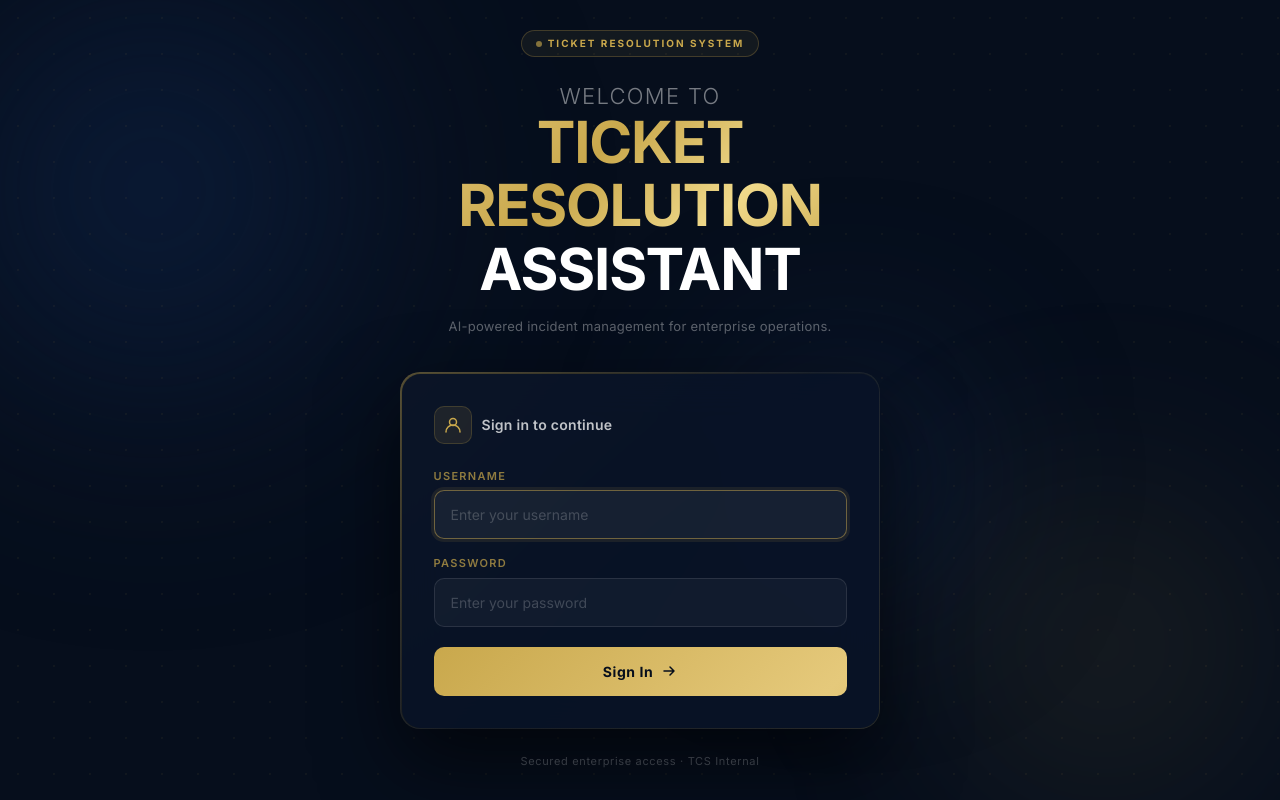
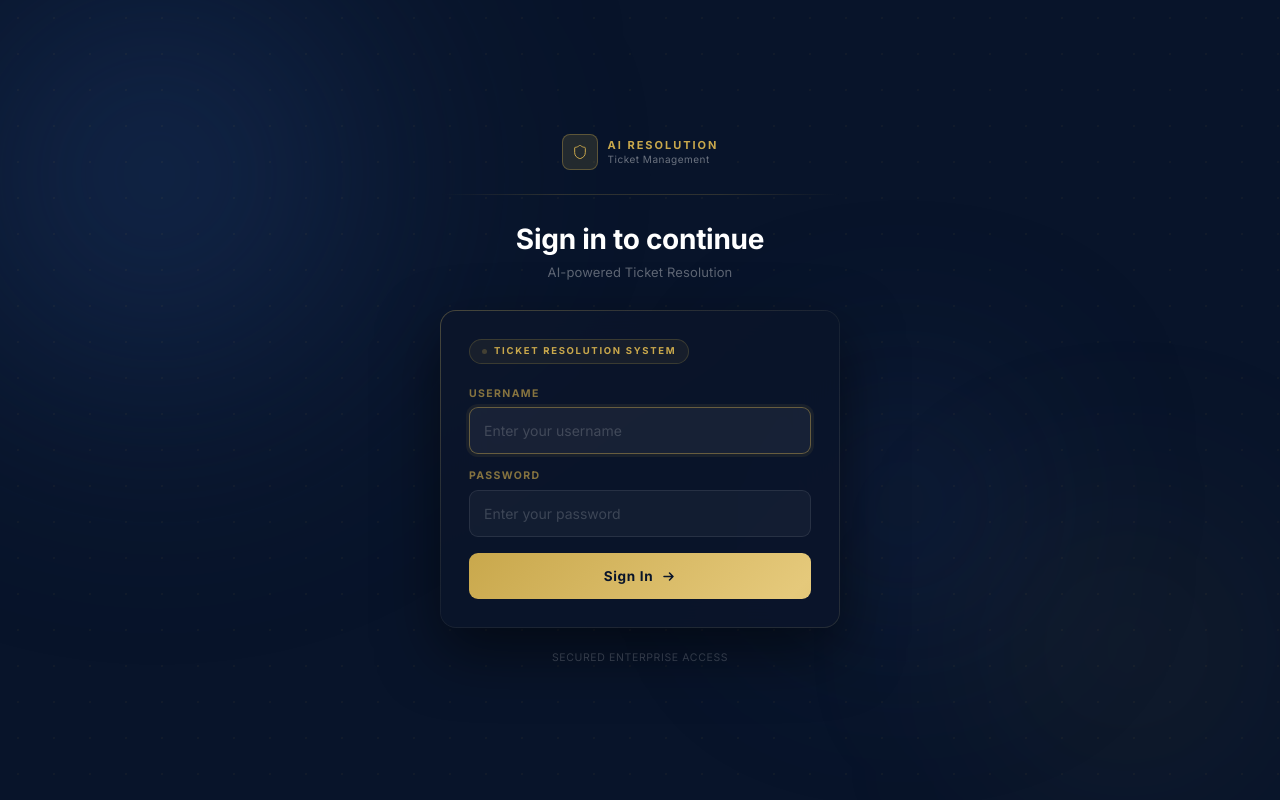
Before and after one commit to initritik/similar-incidents-agentic-1, a React (Vite) app in the folder frontend/: page / in a window 1280 px wide. Built offline with nearby package versions, Linux system fonts and the light colour scheme.

Commit message:
final login page

```diff
--- a/frontend/src/components/forms/IncidentSearchForm.tsx
+++ b/frontend/src/components/forms/IncidentSearchForm.tsx
@@ -52,7 +52,7 @@ export function IncidentSearchForm({
 
       <div className="px-5 py-5">
         <p className="text-xs leading-relaxed text-muted-foreground">
-          Enter a ServiceNow incident identifier to start the five-agent AI
+          Enter a ServiceNow Ticket ID to start the five-agent AI
           resolution pipeline.
         </p>
 
@@ -63,7 +63,7 @@ export function IncidentSearchForm({
               htmlFor="incident-id"
               className="text-xs font-semibold uppercase tracking-wider text-foreground/70"
             >
-              Incident ID
+              Ticket ID
             </label>
             <input
               id="incident-id"
--- a/frontend/src/index.css
+++ b/frontend/src/index.css
@@ -179,7 +179,8 @@
   100% { stroke-dashoffset: -14; }
 }
 /* ═══════════════════════════════════════════════════
-   LOGIN PAGE
+/* ═══════════════════════════════════════════════════
+   LOGIN PAGE  — redesigned to match nav/workflow vibe
 ═══════════════════════════════════════════════════ */
 
 .login-root {
@@ -188,56 +189,57 @@
   display: flex;
   align-items: center;
   justify-content: center;
-  background: #060e1c;
+  /* Same deep navy as the app nav, not pitch-black */
+  background: #08142a;
   overflow: hidden;
   padding: 1rem;
 }
 
-/* Atmospheric orbs */
+/* Atmospheric orbs — softer, matching nav's navy palette */
 .login-orb {
   position: absolute;
   border-radius: 50%;
-  filter: blur(90px);
+  filter: blur(100px);
   pointer-events: none;
 }
 .login-orb-1 {
-  width: 600px; height: 600px;
-  background: radial-gradient(circle, rgba(12,31,63,0.95) 0%, transparent 70%);
-  top: -120px; left: -160px;
-  animation: orb-drift-1 14s ease-in-out infinite alternate;
+  width: 700px; height: 700px;
+  background: radial-gradient(circle, rgba(26,52,97,0.7) 0%, transparent 65%);
+  top: -180px; left: -200px;
+  animation: orb-drift-1 16s ease-in-out infinite alternate;
 }
 .login-orb-2 {
-  width: 500px; height: 500px;
-  background: radial-gradient(circle, rgba(201,168,76,0.12) 0%, transparent 70%);
-  bottom: -100px; right: -80px;
-  animation: orb-drift-2 18s ease-in-out infinite alternate;
+  width: 420px; height: 420px;
+  background: radial-gradient(circle, rgba(201,168,76,0.09) 0%, transparent 70%);
+  bottom: -60px; right: -60px;
+  animation: orb-drift-2 20s ease-in-out infinite alternate;
 }
 .login-orb-3 {
-  width: 300px; height: 300px;
-  background: radial-gradient(circle, rgba(26,52,97,0.6) 0%, transparent 70%);
-  top: 40%; left: 55%;
-  animation: orb-drift-3 22s ease-in-out infinite alternate;
+  width: 280px; height: 280px;
+  background: radial-gradient(circle, rgba(36,63,114,0.5) 0%, transparent 70%);
+  top: 45%; left: 60%;
+  animation: orb-drift-3 24s ease-in-out infinite alternate;
 }
 
 @keyframes orb-drift-1 {
   from { transform: translate(0, 0) scale(1); }
-  to   { transform: translate(40px, 30px) scale(1.08); }
+  to   { transform: translate(30px, 20px) scale(1.06); }
 }
 @keyframes orb-drift-2 {
   from { transform: translate(0, 0) scale(1); }
-  to   { transform: translate(-30px, -20px) scale(1.05); }
+  to   { transform: translate(-20px, -15px) scale(1.04); }
 }
 @keyframes orb-drift-3 {
   from { transform: translate(0, 0); }
-  to   { transform: translate(-60px, 40px); }
+  to   { transform: translate(-50px, 30px); }
 }
 
-/* Subtle dot grid */
+/* Dot-grid texture */
 .login-grid {
   position: absolute;
   inset: 0;
   background-image:
-    radial-gradient(circle, rgba(201,168,76,0.06) 1px, transparent 1px);
+    radial-gradient(circle, rgba(201,168,76,0.05) 1px, transparent 1px);
   background-size: 36px 36px;
   pointer-events: none;
 }
@@ -251,122 +253,142 @@
   align-items: center;
   text-align: center;
   width: 100%;
-  max-width: 480px;
-  gap: 0;
+  max-width: 400px;
 }
 
-/* Badge pill */
-.login-badge {
+/* ── Wordmark — mirrors the nav bar logo treatment ── */
+.login-wordmark {
+  display: flex;
+  align-items: center;
+  gap: 10px;
+  margin-bottom: 24px;
+}
+.login-wordmark-icon {
+  width: 36px; height: 36px;
+  border-radius: 8px;
+  background: rgba(201,168,76,0.15);
+  border: 1px solid rgba(201,168,76,0.35);
+  display: flex;
+  align-items: center;
+  justify-content: center;
+  color: #C9A84C;
+  flex-shrink: 0;
+}
+.login-wordmark-text {
+  display: flex;
+  flex-direction: column;
+  align-items: flex-start;
+  line-height: 1;
+}
+.login-wordmark-primary {
+  font-size: 11px;
+  font-weight: 700;
+  letter-spacing: 0.18em;
+  color: #C9A84C;
+  text-transform: uppercase;
+}
+.login-wordmark-secondary {
+  font-size: 10px;
+  color: rgba(255,255,255,0.4);
+  letter-spacing: 0.05em;
+  margin-top: 3px;
+}
+
+/* Thin gold divider */
+.login-divider {
+  width: 100%;
+  height: 1px;
+  background: linear-gradient(
+    90deg,
+    transparent 0%,
+    rgba(201,168,76,0.2) 30%,
+    rgba(201,168,76,0.2) 70%,
+    transparent 100%
+  );
+  margin-bottom: 28px;
+}
+
+/* ── Heading block ── */
+.login-heading-block {
+  margin-bottom: 28px;
+  display: flex;
+  flex-direction: column;
+  gap: 8px;
+}
+.login-heading {
+  font-size: clamp(22px, 4vw, 28px);
+  font-weight: 700;
+  color: #fff;
+  letter-spacing: -0.01em;
+  margin: 0;
+  line-height: 1.15;
+}
+.login-sub {
+  font-size: 13px;
+  color: rgba(255,255,255,0.35);
+  letter-spacing: 0.01em;
+  margin: 0;
+  line-height: 1.5;
+}
+
+/* ── Card ── */
+.login-card {
+  width: 100%;
+  border-radius: 16px;
+  padding: 1px;
+  background: linear-gradient(
+    145deg,
+    rgba(201,168,76,0.3) 0%,
+    rgba(201,168,76,0.04) 50%,
+    rgba(201,168,76,0.12) 100%
+  );
+  box-shadow:
+    0 24px 60px rgba(0,0,0,0.5),
+    0 0 0 1px rgba(255,255,255,0.03) inset;
+}
+.login-card-inner {
+  border-radius: 15px;
+  background: rgba(10,20,42,0.96);
+  padding: 28px;
+  display: flex;
+  flex-direction: column;
+  gap: 22px;
+  backdrop-filter: blur(24px);
+}
+
+/* Status badge */
+.login-status-badge {
   display: inline-flex;
   align-items: center;
-  gap: 6px;
-  padding: 5px 14px;
+  align-self: flex-start;
+  gap: 7px;
+  padding: 4px 12px;
   border-radius: 99px;
-  border: 1px solid rgba(201,168,76,0.25);
+  border: 1px solid rgba(201,168,76,0.2);
   background: rgba(201,168,76,0.07);
   color: #C9A84C;
-  font-size: 10px;
+  font-size: 9.5px;
   font-weight: 700;
-  letter-spacing: 0.2em;
-  margin-bottom: 28px;
+  letter-spacing: 0.18em;
+  text-transform: uppercase;
 }
-.login-badge-dot {
-  width: 6px; height: 6px;
+.login-status-dot {
+  width: 5px; height: 5px;
   border-radius: 50%;
   background: #C9A84C;
-  animation: badge-pulse 2s ease-in-out infinite;
+  animation: badge-pulse 2.2s ease-in-out infinite;
+  flex-shrink: 0;
 }
 @keyframes badge-pulse {
   0%, 100% { opacity: 1; }
-  50%       { opacity: 0.3; }
-}
-
-/* Headline */
-.login-headline {
-  display: flex;
-  flex-direction: column;
-  gap: 2px;
-  margin-bottom: 16px;
-  line-height: 1.08;
-}
-.login-headline-line1 {
-  font-size: clamp(18px, 3vw, 22px);
-  font-weight: 300;
-  color: rgba(255,255,255,0.45);
-  letter-spacing: 0.06em;
-  text-transform: uppercase;
-}
-.login-headline-accent {
-  font-size: clamp(36px, 7vw, 58px);
-  font-weight: 800;
-  background: linear-gradient(135deg, #E5C97B 0%, #C9A84C 40%, #F0D98A 70%, #C9A84C 100%);
-  -webkit-background-clip: text;
-  -webkit-text-fill-color: transparent;
-  background-clip: text;
-  letter-spacing: -0.02em;
-  text-transform: uppercase;
-}
-.login-headline-line3 {
-  font-size: clamp(36px, 7vw, 58px);
-  font-weight: 800;
-  color: #fff;
-  letter-spacing: -0.02em;
-  text-transform: uppercase;
-}
-
-/* Subtext */
-.login-sub {
-  font-size: 13px;
-  color: rgba(255,255,255,0.35);
-  letter-spacing: 0.02em;
-  margin-bottom: 36px;
-}
-
-/* Card */
-.login-card {
-  width: 100%;
-  border-radius: 20px;
-  padding: 1.5px;
-  background: linear-gradient(135deg, rgba(201,168,76,0.4) 0%, rgba(201,168,76,0.05) 50%, rgba(201,168,76,0.15) 100%);
-  box-shadow: 0 32px 80px rgba(0,0,0,0.6), 0 0 0 1px rgba(255,255,255,0.03) inset;
-}
-.login-card-inner {
-  border-radius: 18.5px;
-  background: rgba(8,18,38,0.95);
-  padding: 32px;
-  display: flex;
-  flex-direction: column;
-  gap: 24px;
-  backdrop-filter: blur(20px);
-}
-
-.login-card-header {
-  display: flex;
-  align-items: center;
-  gap: 10px;
-}
-.login-card-icon {
-  width: 38px; height: 38px;
-  border-radius: 10px;
-  background: rgba(201,168,76,0.1);
-  border: 1px solid rgba(201,168,76,0.2);
-  display: flex;
-  align-items: center;
-  justify-content: center;
-  flex-shrink: 0;
-}
-.login-card-title {
-  font-size: 14px;
-  font-weight: 600;
-  color: rgba(255,255,255,0.75);
-  letter-spacing: 0.02em;
+  50%       { opacity: 0.25; }
 }
 
 /* Fields */
 .login-fields {
   display: flex;
   flex-direction: column;
-  gap: 16px;
+  gap: 14px;
 }
 .login-field-group {
   display: flex;
@@ -375,18 +397,18 @@
   text-align: left;
 }
 .login-label {
-  font-size: 11px;
-  font-weight: 600;
-  letter-spacing: 0.12em;
+  font-size: 10.5px;
+  font-weight: 700;
+  letter-spacing: 0.13em;
   text-transform: uppercase;
-  color: rgba(201,168,76,0.7);
+  color: rgba(201,168,76,0.65);
 }
 .login-input {
   width: 100%;
-  padding: 13px 16px;
-  border-radius: 10px;
+  padding: 12px 14px;
+  border-radius: 9px;
   background: rgba(255,255,255,0.04);
-  border: 1px solid rgba(255,255,255,0.1);
+  border: 1px solid rgba(255,255,255,0.09);
   color: #fff;
   font-size: 14px;
   outline: none;
@@ -395,12 +417,12 @@
   box-sizing: border-box;
 }
 .login-input::placeholder {
-  color: rgba(255,255,255,0.2);
+  color: rgba(255,255,255,0.18);
 }
 .login-input:focus {
-  border-color: rgba(201,168,76,0.5);
+  border-color: rgba(201,168,76,0.45);
   background: rgba(255,255,255,0.06);
-  box-shadow: 0 0 0 3px rgba(201,168,76,0.1);
+  box-shadow: 0 0 0 3px rgba(201,168,76,0.08);
 }
 
 /* Error */
@@ -408,10 +430,10 @@
   display: flex;
   align-items: center;
   gap: 8px;
-  padding: 10px 14px;
+  padding: 10px 13px;
   border-radius: 8px;
-  background: rgba(248,113,113,0.08);
-  border: 1px solid rgba(248,113,113,0.2);
+  background: rgba(248,113,113,0.07);
+  border: 1px solid rgba(248,113,113,0.18);
   color: #F87171;
   font-size: 12px;
   text-align: left;
@@ -424,23 +446,27 @@
   justify-content: center;
   gap: 8px;
   width: 100%;
-  padding: 14px;
-  border-radius: 10px;
+  padding: 13px;
+  border-radius: 9px;
   background: linear-gradient(135deg, #C9A84C 0%, #E5C97B 50%, #C9A84C 100%);
   background-size: 200% 100%;
-  color: #060e1c;
-  font-size: 14px;
+  color: #08142a;
+  font-size: 13.5px;
   font-weight: 700;
-  letter-spacing: 0.04em;
+  letter-spacing: 0.05em;
   border: none;
   cursor: pointer;
-  transition: opacity 0.2s, transform 0.15s, box-shadow 0.2s, background-position 0.4s;
-  margin-top: 4px;
+  transition:
+    opacity 0.2s,
+    transform 0.15s,
+    box-shadow 0.2s,
+    background-position 0.4s;
+  margin-top: 2px;
   font-family: inherit;
 }
 .login-btn:hover:not(:disabled) {
   background-position: right center;
-  box-shadow: 0 8px 30px rgba(201,168,76,0.35);
+  box-shadow: 0 8px 28px rgba(201,168,76,0.28);
   transform: translateY(-1px);
 }
 .login-btn:active:not(:disabled) {
@@ -448,17 +474,17 @@
 }
 .login-btn:disabled,
 .login-btn-loading {
-  opacity: 0.7;
+  opacity: 0.65;
   cursor: not-allowed;
 }
 
 /* Spinner */
 .login-spinner {
   display: inline-block;
-  width: 18px; height: 18px;
+  width: 17px; height: 17px;
   border-radius: 50%;
-  border: 2px solid rgba(6,14,28,0.3);
-  border-top-color: #060e1c;
+  border: 2px solid rgba(8,20,42,0.25);
+  border-top-color: #08142a;
   animation: spin 0.7s linear infinite;
 }
 @keyframes spin {
@@ -467,9 +493,9 @@
 
 /* Footer */
 .login-footer {
-  margin-top: 24px;
-  font-size: 11px;
-  color: rgba(255,255,255,0.2);
+  margin-top: 22px;
+  font-size: 10.5px;
+  color: rgba(255,255,255,0.18);
   letter-spacing: 0.06em;
 }
 
--- a/frontend/src/layouts/AppLayout.tsx
+++ b/frontend/src/layouts/AppLayout.tsx
@@ -21,7 +21,7 @@ export function AppLayout({ children }: PropsWithChildren) {
                 {user?.appName ?? "AI RESOLUTION"}
               </span>
               <span className="text-[10px] text-white/50 tracking-wide">
-                Incident Resolution
+                Ticket Resolution
               </span>
             </div>
           </div>
--- a/frontend/src/pages/Home.tsx
+++ b/frontend/src/pages/Home.tsx
@@ -157,7 +157,7 @@ export function Home() {
         <div className="flex items-center gap-2 px-1">
           <div className="h-3 w-0.5 rounded-full bg-rl-gold" aria-hidden />
           <span className="text-[11px] font-semibold uppercase tracking-[0.15em] text-rl-gold/70">
-            Incident Search
+            Ticket Search
           </span>
         </div>
 
--- a/frontend/src/pages/Login.tsx
+++ b/frontend/src/pages/Login.tsx
@@ -1,5 +1,6 @@
 import { useState, useRef, useEffect } from "react";
 import { useAuth } from "@/context/AuthContext";
+import { Shield } from "lucide-react";
 
 export function Login() {
   const { login } = useAuth();
@@ -11,7 +12,6 @@ export function Login() {
   const usernameRef = useRef<HTMLInputElement>(null);
 
   useEffect(() => {
-    // Trigger entrance animation
     const t = setTimeout(() => setMounted(true), 50);
     usernameRef.current?.focus();
     return () => clearTimeout(t);
@@ -24,7 +24,6 @@ export function Login() {
     }
     setIsLoading(true);
     setError("");
-    // Slight delay for premium feel
     await new Promise((r) => setTimeout(r, 600));
     const ok = login(username, password);
     if (!ok) {
@@ -39,58 +38,61 @@ export function Login() {
 
   return (
     <div className="login-root">
-      {/* Animated background orbs */}
+      {/* Subtle ambient orbs — toned down to match nav's dark navy */}
       <div className="login-orb login-orb-1" />
       <div className="login-orb login-orb-2" />
       <div className="login-orb login-orb-3" />
 
-      {/* Grid overlay texture */}
+      {/* Grid texture */}
       <div className="login-grid" />
 
-      {/* Main content */}
+      {/* Main panel */}
       <div
         className="login-content"
         style={{
           opacity: mounted ? 1 : 0,
-          transform: mounted ? "translateY(0)" : "translateY(28px)",
-          transition: "opacity 0.7s cubic-bezier(0.22,1,0.36,1), transform 0.7s cubic-bezier(0.22,1,0.36,1)",
+          transform: mounted ? "translateY(0)" : "translateY(20px)",
+          transition:
+            "opacity 0.6s cubic-bezier(0.22,1,0.36,1), transform 0.6s cubic-bezier(0.22,1,0.36,1)",
         }}
       >
-        {/* Badge */}
-        <div className="login-badge">
-          <span className="login-badge-dot" />
-          <span>TICKET RESOLUTION SYSTEM</span>
+        {/* Top wordmark — mirrors the nav bar branding */}
+        <div className="login-wordmark">
+          <div className="login-wordmark-icon">
+            <Shield size={16} strokeWidth={1.5} />
+          </div>
+          <div className="login-wordmark-text">
+            <span className="login-wordmark-primary">AI RESOLUTION</span>
+            <span className="login-wordmark-secondary">Ticket Management </span>
+          </div>
         </div>
 
-        {/* Headline */}
-        <h1 className="login-headline">
-          <span className="login-headline-line1">Welcome to</span>
-          <span className="login-headline-accent">Ticket Resolution</span>
-          <span className="login-headline-line3">Assistant</span>
-        </h1>
+        {/* Divider */}
+        <div className="login-divider" />
 
-        <p className="login-sub">
-          AI-powered incident management for enterprise operations.
-        </p>
+        {/* Heading — compact and proportional */}
+        <div className="login-heading-block">
+          <h1 className="login-heading">Sign in to continue</h1>
+          <p className="login-sub">
+            AI-powered Ticket Resolution
+          </p>
+        </div>
 
         {/* Card */}
         <div className="login-card">
           <div className="login-card-inner">
-            {/* Card heading */}
-            <div className="login-card-header">
-              <div className="login-card-icon">
-                <svg width="20" height="20" viewBox="0 0 20 20" fill="none">
-                  <circle cx="10" cy="7" r="3.5" stroke="#C9A84C" strokeWidth="1.5" />
-                  <path d="M3 17c0-3.866 3.134-7 7-7s7 3.134 7 7" stroke="#C9A84C" strokeWidth="1.5" strokeLinecap="round" />
-                </svg>
-              </div>
-              <span className="login-card-title">Sign in to continue</span>
+            {/* Status badge */}
+            <div className="login-status-badge">
+              <span className="login-status-dot" />
+              <span>TICKET RESOLUTION SYSTEM</span>
             </div>
 
             {/* Fields */}
             <div className="login-fields">
               <div className="login-field-group">
-                <label className="login-label" htmlFor="username">Username</label>
+                <label className="login-label" htmlFor="username">
+                  Username
+                </label>
                 <input
                   ref={usernameRef}
                   id="username"
@@ -98,21 +100,29 @@ export function Login() {
                   type="text"
                   placeholder="Enter your username"
                   value={username}
-                  onChange={(e) => { setUsername(e.target.value); setError(""); }}
+                  onChange={(e) => {
+                    setUsername(e.target.value);
+                    setError("");
+                  }}
                   onKeyDown={handleKeyDown}
                   autoComplete="username"
                 />
               </div>
 
               <div className="login-field-group">
-                <label className="login-label" htmlFor="password">Password</label>
+                <label className="login-label" htmlFor="password">
+                  Password
+                </label>
                 <input
                   id="password"
                   className="login-input"
                   type="password"
                   placeholder="Enter your password"
                   value={password}
-                  onChange={(e) => { setPassword(e.target.value); setError(""); }}
+                  onChange={(e) => {
+                    setPassword(e.target.value);
+                    setError("");
+                  }}
                   onKeyDown={handleKeyDown}
                   autoComplete="current-password"
                 />
@@ -120,9 +130,26 @@ export function Login() {
 
               {error && (
                 <div className="login-error" role="alert">
-                  <svg width="14" height="14" viewBox="0 0 14 14" fill="none" style={{ flexShrink: 0 }}>
-                    <circle cx="7" cy="7" r="6" stroke="#F87171" strokeWidth="1.2" />
-                    <path d="M7 4v4M7 9.5v.5" stroke="#F87171" strokeWidth="1.2" strokeLinecap="round" />
+                  <svg
+                    width="14"
+                    height="14"
+                    viewBox="0 0 14 14"
+                    fill="none"
+                    style={{ flexShrink: 0 }}
+                  >
+                    <circle
+                      cx="7"
+                      cy="7"
+                      r="6"
+                      stroke="#F87171"
+                      strokeWidth="1.2"
+                    />
+                    <path
+                      d="M7 4v4M7 9.5v.5"
+                      stroke="#F87171"
+                      strokeWidth="1.2"
+                      strokeLinecap="round"
+                    />
                   </svg>
                   {error}
                 </div>
@@ -139,8 +166,14 @@ export function Login() {
                 ) : (
                   <>
                     <span>Sign In</span>
-                    <svg width="16" height="16" viewBox="0 0 16 16" fill="none">
-                      <path d="M3 8h10M9 4l4 4-4 4" stroke="currentColor" strokeWidth="1.5" strokeLinecap="round" strokeLinejoin="round" />
+                    <svg width="15" height="15" viewBox="0 0 15 15" fill="none">
+                      <path
+                        d="M3 7.5h9M8.5 4l3.5 3.5L8.5 11"
+                        stroke="currentColor"
+                        strokeWidth="1.5"
+                        strokeLinecap="round"
+                        strokeLinejoin="round"
+                      />
                     </svg>
                   </>
                 )}
@@ -149,8 +182,8 @@ export function Login() {
           </div>
         </div>
 
-        {/* Footer note */}
-        <p className="login-footer">Secured enterprise access · TCS Internal</p>
+        {/* Footer */}
+        <p className="login-footer">SECURED ENTERPRISE ACCESS</p>
       </div>
     </div>
   );
```
